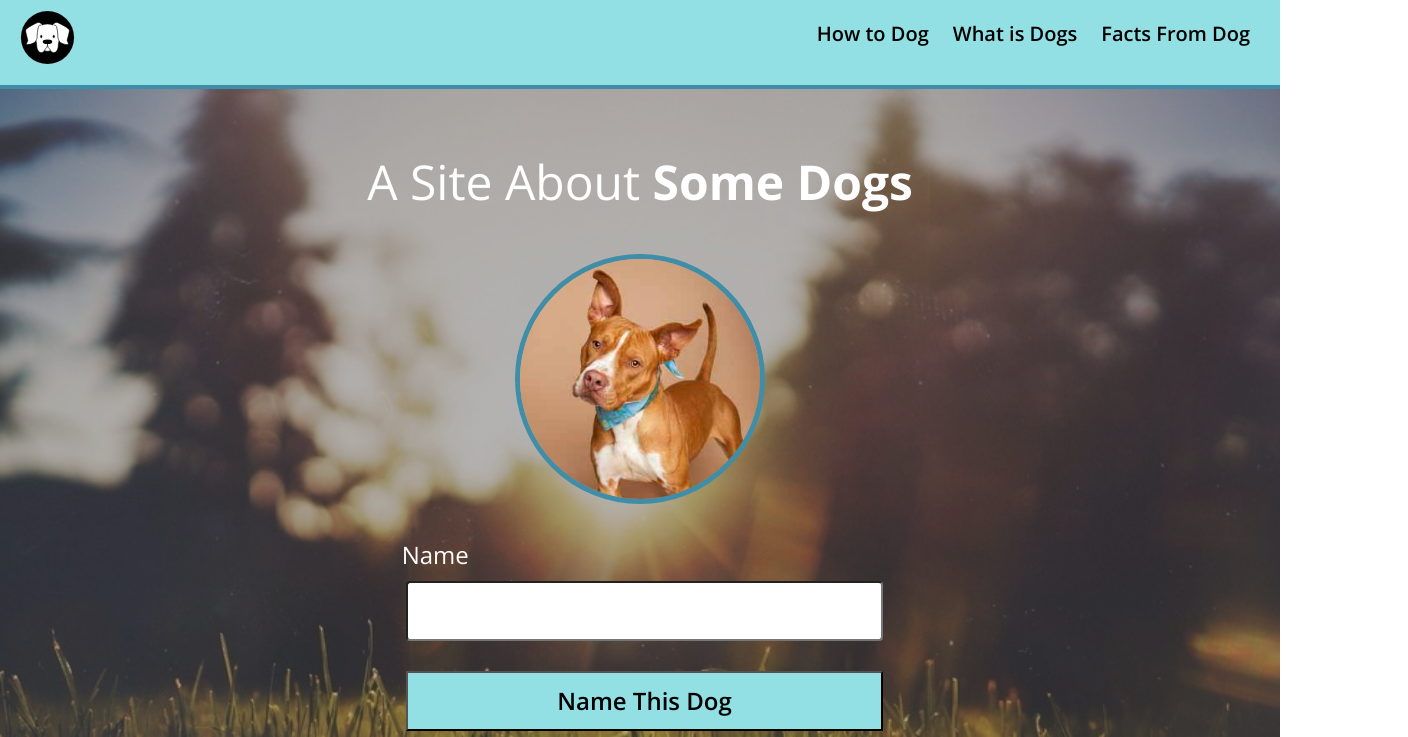
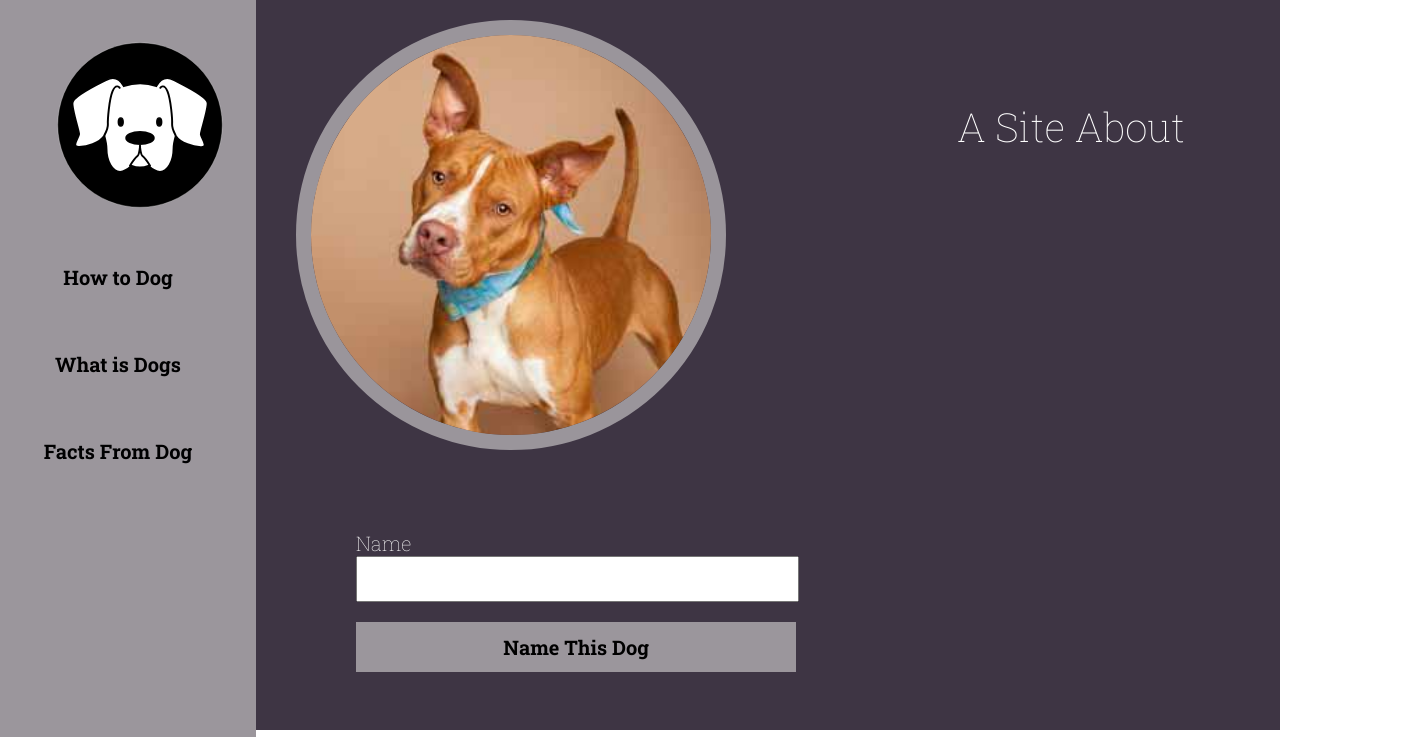
Before and after one commit to JamesRexMiller4/Dog-Party, a plain HTML site: page index.html in a window 1280 px wide. Both pictures are taken after a click on the button "Name This Dog". Shown: the top 737 px of the page, 1408 px wide, since content can reach past the window. Drawn offline with nearby package versions, Linux system fonts and the light colour scheme.

Commit message:
More JQuery functionality

```diff
--- a/index.html
+++ b/index.html
@@ -6,7 +6,7 @@
     <title>Dog-Party 2.0</title>
     <link href="https://fonts.googleapis.com/css?family=Open+Sans:400,600,700&display=swap" rel="stylesheet">
     <link href="https://fonts.googleapis.com/css?family=Roboto+Slab:100,300,400,700&display=swap" rel="stylesheet">
-    <link rel="stylesheet" href="styles.css">
+    <link rel="stylesheet" href="styles2.css">
     <link rel="icon" href="favicon.ico">
   </head>
   <body>
--- a/main.js
+++ b/main.js
@@ -10,9 +10,9 @@ var btnclm3 = $('.factbtn');
 
 // Event Listeners
 btn.on('click', () => {
-    var fromInput = bar.value;
-    headchange.innerHTML = fromInput;
-    bar.value = '';
+    var fromInput = bar.val();
+    headchange.text(fromInput);
+    bar.text('');
 });
 
 btnclm1.on('click', () => para1.attr('style') !== "display: none;"?  para1.slideUp() : para1.slideDown());
--- a/styles2.css
+++ b/styles2.css
@@ -21,9 +21,6 @@ Font: Roboto Slab */
 
 header {
   display: inline-block;
-  /* grid-template-rows: auto; */
-  /* border: 2px solid red; */
-  /* width: 20%; */
   height: 100%;
   background-color: #9b969c;
   margin: 0;
@@ -51,9 +48,8 @@ a {
 body {
   display: grid;
   grid-template-columns: 20% 80%;
-  grid-template:
-  /* margin: 0 auto; */
-  /* width: 80%; */
+  /* grid-template: */
+
 }
 
 p {
@@ -63,7 +59,6 @@ p {
 
 .firsthalf {
   width: 100%;
-  /* border: 2px solid red; */
   display: inline-block;
   background-color: #3E3544;
 }
@@ -115,8 +110,6 @@ span {
 
 .form {
   display: inline-block;
-  /* float: right; */
-  /* border: 4px solid red; */
   width: 50%;
   height: 200px;
   margin-left: 80px;
@@ -152,7 +145,7 @@ input {
 }
 
 
-.containerdog{
+.containerdog {
   width: 90%;
   margin-bottom: 20px;
   border-bottom: 2px solid;
@@ -162,8 +155,7 @@ input {
 .how {
   margin-top: 10px;
   margin-bottom: 20px;
-  /* border-bottom: 2px; */
-  /* border-color: gray; */
+
 }
 
 .dogpic {
@@ -219,10 +211,8 @@ h2 {
 
 footer {
   display: inline;
-  /* float: right; */
   width: 1400px;
   height: 200px;
-  /* display: block; */
   border: 4px solid red;
   background-color: #3E3544;
 }
```
